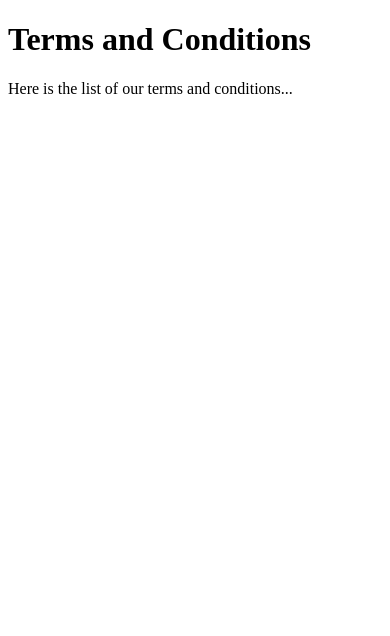
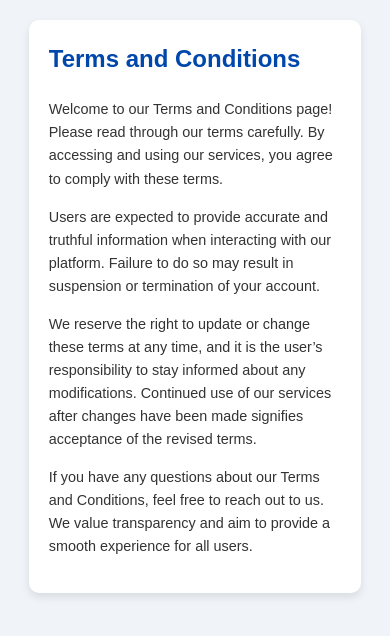
Before and after one commit to BilalKhanT/OculaStaticWeb, a plain HTML site: page public/terms_conditions.html in a window 390 px wide. Drawn offline with Linux system fonts and the light colour scheme.

Commit message:
updated: terms page ui

```diff
--- a/public/terms_conditions.html
+++ b/public/terms_conditions.html
@@ -4,9 +4,131 @@
     <meta charset="UTF-8">
     <meta name="viewport" content="width=device-width, initial-scale=1.0">
     <title>Terms and Conditions</title>
+    <style>
+        /* CSS Reset */
+        * {
+            margin: 0;
+            padding: 0;
+            box-sizing: border-box;
+        }
+
+        /* Base Styling */
+        body {
+            font-family: Arial, sans-serif;
+            background-color: #f0f4f8; /* Light blue background */
+            color: #333; /* Darker text for readability */
+            padding: 20px;
+            line-height: 1.6;
+        }
+
+        /* Container for content */
+        .container {
+            max-width: 1200px;
+            margin: 0 auto;
+            padding: 20px;
+            background-color: #ffffff;
+            border-radius: 10px;
+            box-shadow: 0px 4px 8px rgba(0, 0, 0, 0.1);
+        }
+
+        /* Heading Styling */
+        h1 {
+            color: #0047ab; /* Deep blue */
+            text-align: left; /* Aligning heading to the left */
+            font-size: 2.5rem;
+            margin-bottom: 20px;
+        }
+
+        /* Paragraph Styling */
+        p {
+            font-size: 1.2rem;
+            color: #333;
+            margin-bottom: 15px;
+        }
+
+        /* Button Styling */
+        .btn-primary {
+            display: inline-block;
+            background-color: #0047ab;
+            color: #fff;
+            padding: 10px 20px;
+            border: none;
+            border-radius: 5px;
+            text-align: center;
+            text-decoration: none;
+            font-size: 1rem;
+            margin-top: 20px;
+        }
+
+        .btn-primary:hover {
+            background-color: #002f6c; /* Darker blue on hover */
+        }
+
+        /* Media Queries for Responsiveness */
+        @media (max-width: 1200px) {
+            .container {
+                max-width: 960px;
+            }
+
+            h1 {
+                font-size: 2.2rem;
+            }
+
+            p {
+                font-size: 1.1rem;
+            }
+        }
+
+        @media (max-width: 768px) {
+            .container {
+                max-width: 720px;
+            }
+
+            h1 {
+                font-size: 1.8rem;
+            }
+
+            p {
+                font-size: 1rem;
+            }
+
+            .btn-primary {
+                font-size: 0.9rem;
+            }
+        }
+
+        @media (max-width: 480px) {
+            .container {
+                max-width: 95%;
+            }
+
+            h1 {
+                font-size: 1.5rem;
+            }
+
+            p {
+                font-size: 0.9rem;
+            }
+
+            .btn-primary {
+                font-size: 0.8rem;
+                padding: 8px 15px;
+            }
+        }
+    </style>
 </head>
 <body>
-    <h1>Terms and Conditions</h1>
-    <p>Here is the list of our terms and conditions...</p>
+
+    <div class="container">
+        <h1>Terms and Conditions</h1>
+        <p>Welcome to our Terms and Conditions page! Please read through our terms carefully. By accessing and using our services, you agree to comply with these terms.</p>
+
+        <p>Users are expected to provide accurate and truthful information when interacting with our platform. Failure to do so may result in suspension or termination of your account.</p>
+
+        <p>We reserve the right to update or change these terms at any time, and it is the user’s responsibility to stay informed about any modifications. Continued use of our services after changes have been made signifies acceptance of the revised terms.</p>
+
+        <p>If you have any questions about our Terms and Conditions, feel free to reach out to us. We value transparency and aim to provide a smooth experience for all users.</p>
+    </div>
+
 </body>
 </html>
```
